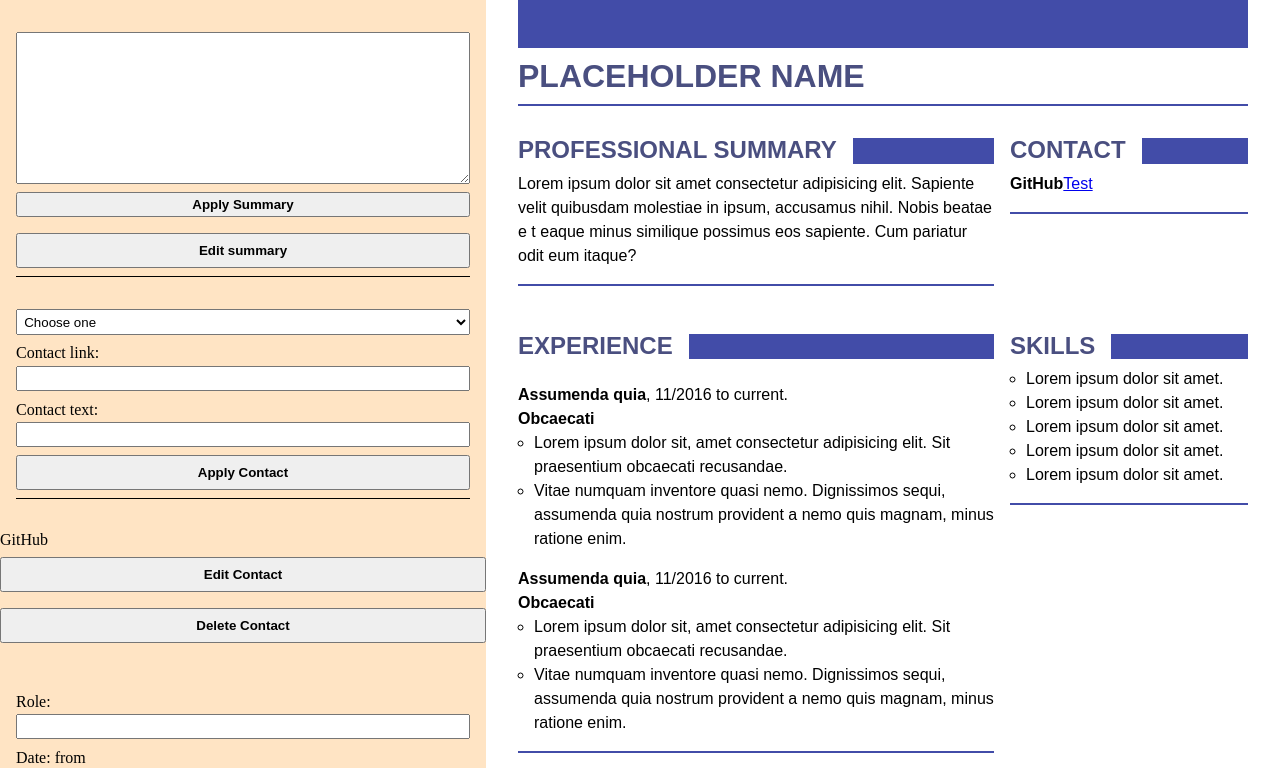
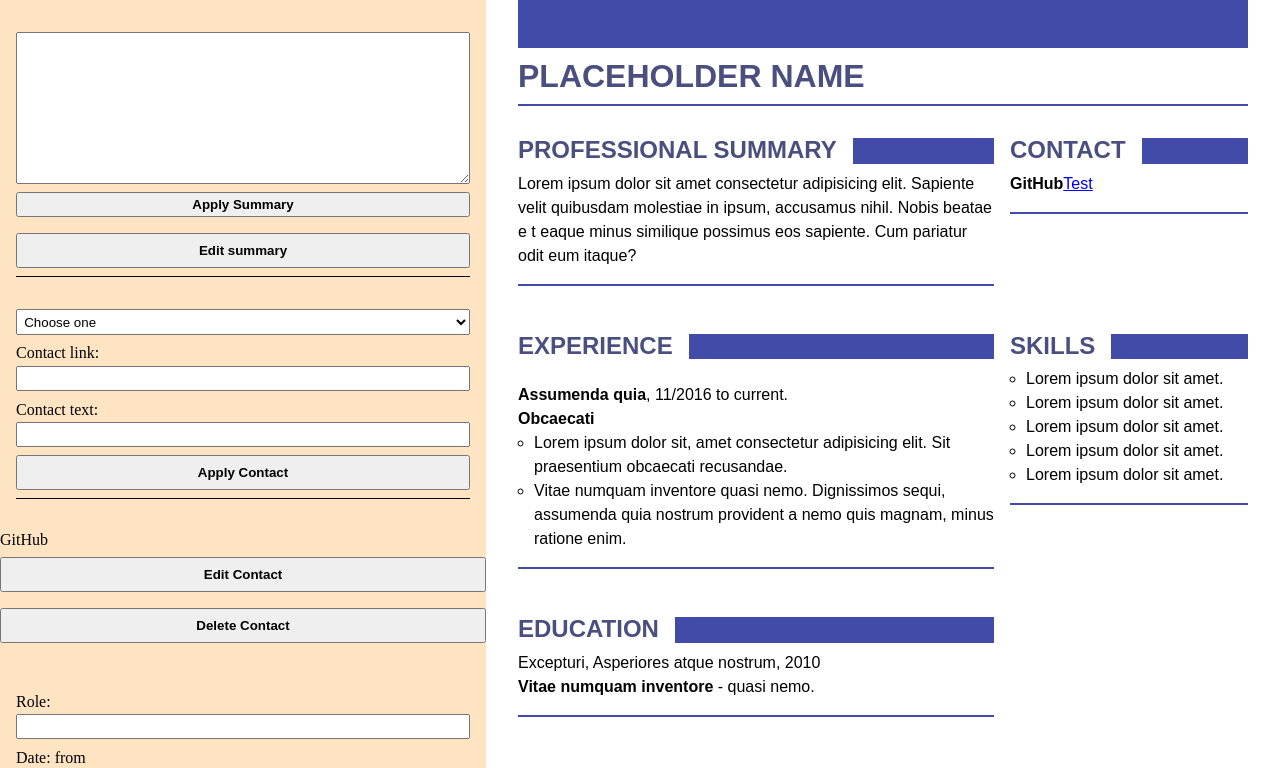
Before and after one commit to covolan/react-learning, a React (Vite) app in the folder project-odin-react/: page / in a window 1280 px wide. Shown: the top 768 px of the page. Built offline with nearby package versions, Linux system fonts and the light colour scheme.

Commit message:
Started the experiences state

```diff
--- a/project-odin-react/src/App.jsx
+++ b/project-odin-react/src/App.jsx
@@ -24,8 +24,13 @@ const App = () => {
 
   return (
     <main>
-      <EditBar contacts={contacts} setContacts={setContacts} />
-      <Curriculum contacts={contacts} />
+      <EditBar
+        contacts={contacts}
+        setContacts={setContacts}
+        experiences={experiences}
+        setExperiences={setExperiences}
+      />
+      <Curriculum contacts={contacts} experiences={experiences} />
     </main>
   );
 };
--- a/project-odin-react/src/components/Curriculum.jsx
+++ b/project-odin-react/src/components/Curriculum.jsx
@@ -1,3 +1,5 @@
+import { Fragment } from "react";
+
 const TopSection = () => {
   return (
     <>
@@ -40,46 +42,32 @@ const Contact = ({ contacts }) => {
   );
 };
 
-const Experience = () => {
+const Experience = ({ experiences }) => {
   return (
     <div className="cv-info-experience section">
       <h2 className="cv-info-title">
         EXPERIENCE<span className="title-bar"></span>
       </h2>
-      <p className="cv-info-experience-title">
-        <strong>Assumenda quia</strong>, 11/2016 to current.
-      </p>
-      <p>
-        <strong>Obcaecati</strong>
-      </p>
-      <ul>
-        <li>
-          Lorem ipsum dolor sit, amet consectetur adipisicing elit. Sit
-          praesentium obcaecati recusandae.
-        </li>
-        <li>
-          Vitae numquam inventore quasi nemo. Dignissimos sequi, assumenda quia
-          nostrum provident a nemo quis magnam, minus ratione enim.
-        </li>
-      </ul>
 
-      <p className="cv-info-experience-title">
-        <strong>Assumenda quia</strong>, 11/2016 to current.
-      </p>
-      <p>
-        <strong>Obcaecati</strong>
-      </p>
-
-      <ul>
-        <li>
-          Lorem ipsum dolor sit, amet consectetur adipisicing elit. Sit
-          praesentium obcaecati recusandae.
-        </li>
-        <li>
-          Vitae numquam inventore quasi nemo. Dignissimos sequi, assumenda quia
-          nostrum provident a nemo quis magnam, minus ratione enim.
-        </li>
-      </ul>
+      {experiences.map((elem) => {
+        let strDesc = elem.description.split("--");
+        strDesc.shift();
+        return (
+          <Fragment key={elem.from}>
+            <p className="cv-info-experience-title">
+              <strong>{elem.role}</strong>, {elem.from} to {elem.until}.
+            </p>
+            <p>
+              <strong>{elem.company}</strong>
+            </p>
+            <ul>
+              {strDesc.map((item) => {
+                return <li key={item}>{item}</li>;
+              })}
+            </ul>
+          </Fragment>
+        );
+      })}
     </div>
   );
 };
@@ -115,14 +103,14 @@ const Education = () => {
   );
 };
 
-const Curriculum = ({ contacts }) => {
+const Curriculum = ({ contacts, experiences }) => {
   return (
     <div className="cv">
       <TopSection />
       <div className="cv-info">
         <Summary />
         {contacts && <Contact contacts={contacts} />}
-        <Experience />
+        <Experience experiences={experiences} />
         <Skills />
         <Education />
       </div>
--- a/project-odin-react/src/components/EditBar.jsx
+++ b/project-odin-react/src/components/EditBar.jsx
@@ -131,7 +131,7 @@ const ContactForm = ({ contacts, setContacts }) => {
   );
 };
 
-const ExperienceForm = () => {
+const ExperienceForm = ({experiences, setExperiences}) => {
   return (
     <form className="edit-bar-experience">
       <label htmlFor="role">Role: </label>
@@ -191,11 +191,16 @@ const EducationForm = () => {
   );
 };
 
-const EditBar = ({ contacts, setContacts }) => {
+const EditBar = ({ contacts, setContacts, experiences, setExperiences }) => {
   return (
     <div className="edit-bar">
       <SummaryForm />
-      <ContactForm contacts={contacts} setContacts={setContacts} />
+      <ContactForm
+        contacts={contacts}
+        setContacts={setContacts}
+        experiences={experiences}
+        setExperiences={setExperiences}
+      />
       <ExperienceForm />
       <SkillsForm />
       <EducationForm />
```
